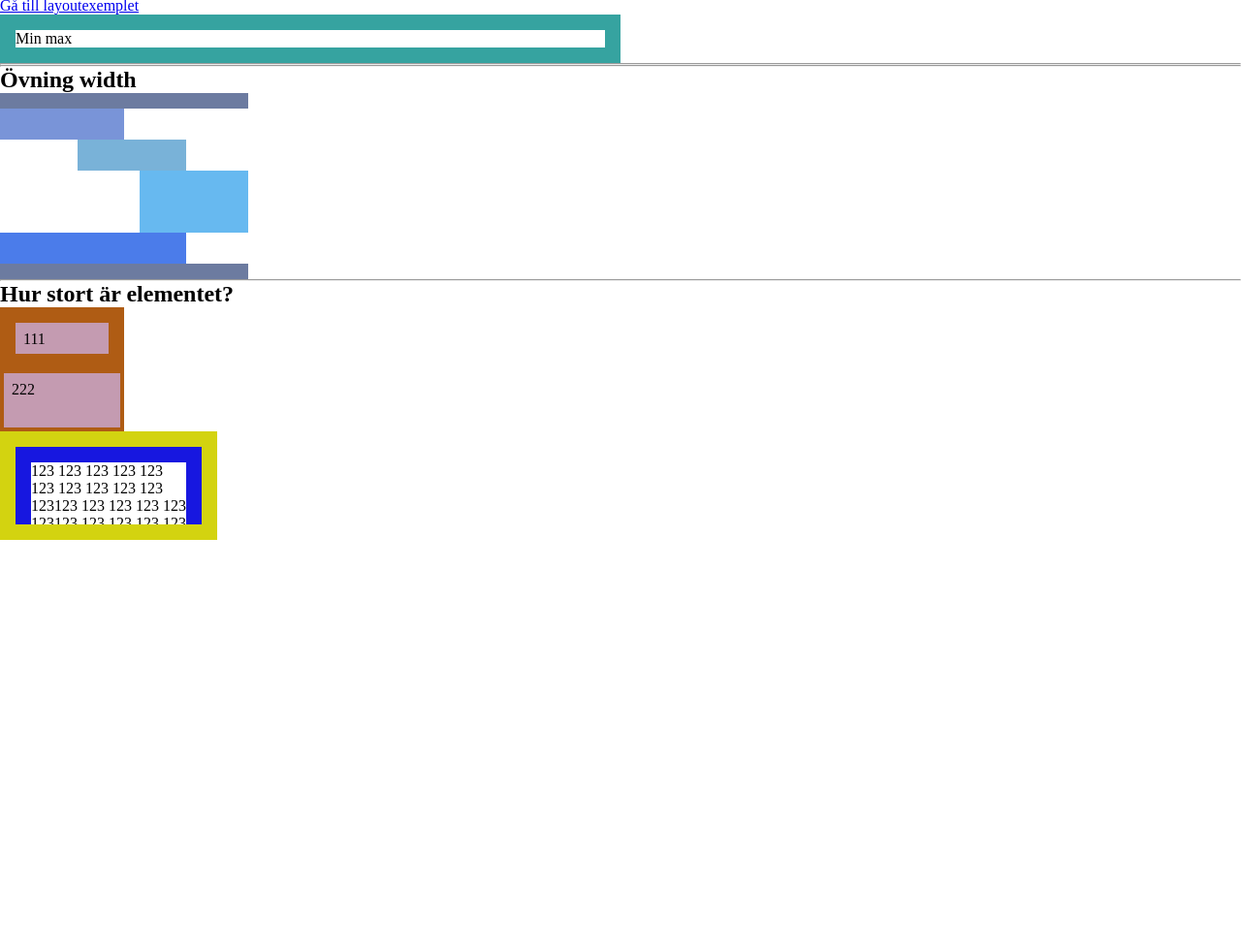
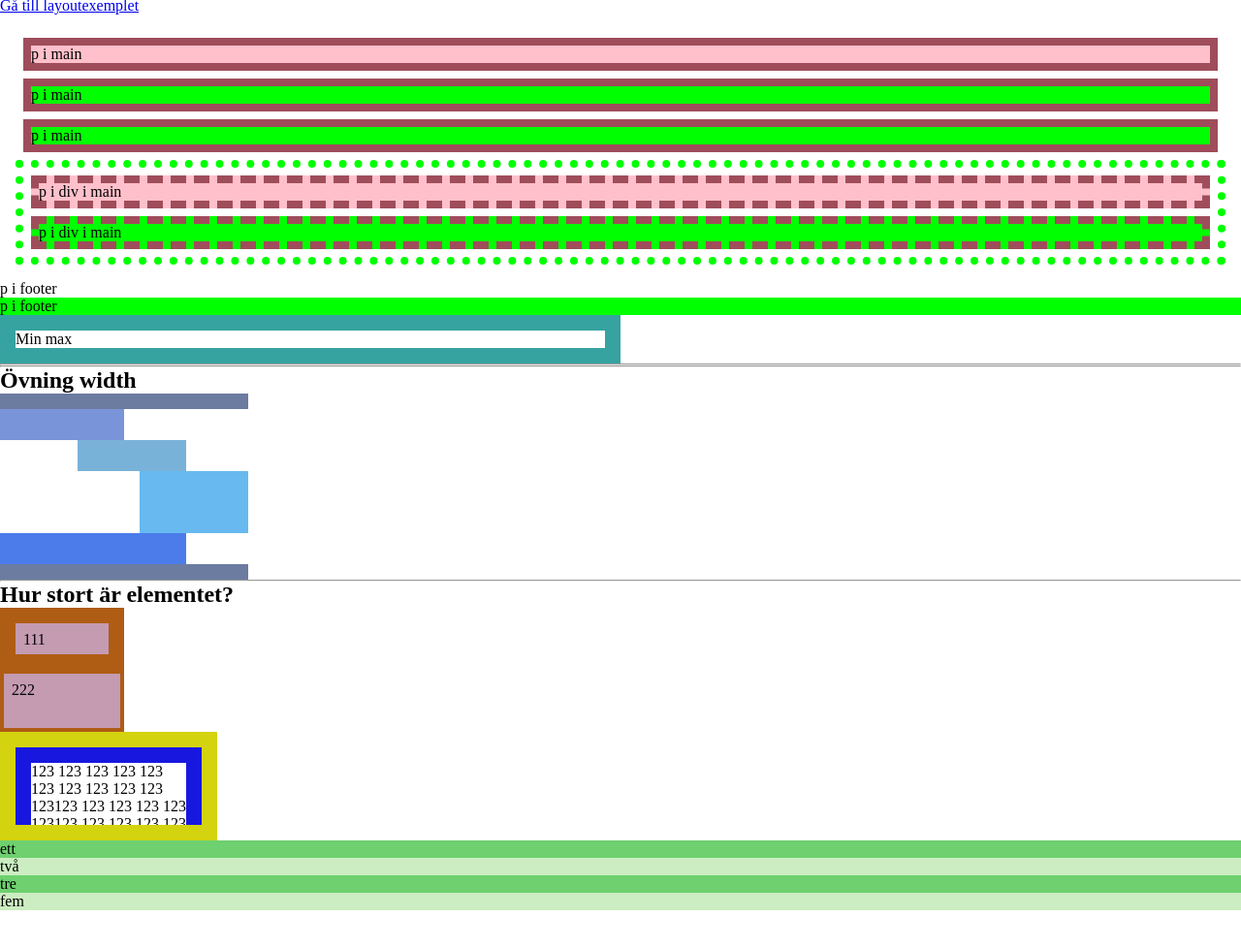
Before and after one commit to ha-fed23-html/02-css, a plain HTML site: page index.html in a window 1280 px wide. Shown: the part 40-1018 px from the top of the page at 97% size. Before the commit the page ends 800 px from the top, so only its background shows below. Drawn offline with Linux system fonts and the light colour scheme.

Commit message:
Specificitet

```diff
--- a/index.html
+++ b/index.html
@@ -10,6 +10,21 @@
 	<h1> Exempel </h1>
 
 	<a href="layout.html"> Gå till layoutexemplet </a>
+
+	<main>
+		<p> p i main </p>
+		<p> p i main </p>
+		<p> p i main </p>
+		<div>
+			<p> p i div i main </p>
+			<p> p i div i main </p>
+		</div>
+	</main>
+	<footer>
+		<p> p i footer </p>
+		<p> p i footer </p>
+	</footer>
+
 
 	<div class="min-max"> Min max </div>
 
@@ -46,5 +61,12 @@
 			<div class="sizing-content"> 123 123 123 123 123 123 123 123 123 123 123123 123 123 123 123 123123 123 123 123 123 123123 123 123 123 123 123123 123 123 123 123 123123 123 123 123 123 123 </div>
 		</div>
 	</section>
+
+	<ol>
+		<li> ett </li>
+		<li> två </li>
+		<li> tre </li>
+		<li> fem </li>
+	</ol>
 </body>
 </html>
--- a/style.css
+++ b/style.css
@@ -103,3 +103,38 @@ div {
 	background-color: #4B7CEA;
 	width: 12em;
 }
+
+main {
+	padding: 1em;
+}
+main p {
+	/* height: 1em; */
+	background-color: pink;
+	margin: 0.5em;
+}
+main > p {
+	border: 0.5em solid rgb(159, 77, 90);
+}
+main > div > p {
+	border: 0.5em dashed rgb(159, 77, 90);
+}
+p + p {
+	background-color: lime;
+}
+p + div {
+	border: 0.5em dotted lime;
+}
+main p:hover {
+	background-color: rgb(244, 234, 234);
+	cursor: pointer;
+}
+
+ol {
+	margin-bottom: 10em;
+}
+ol > li {
+	background-color: rgb(204, 237, 193);
+}
+ol > li:nth-child(odd) {
+	background-color: rgb(110, 208, 110);
+}
```
